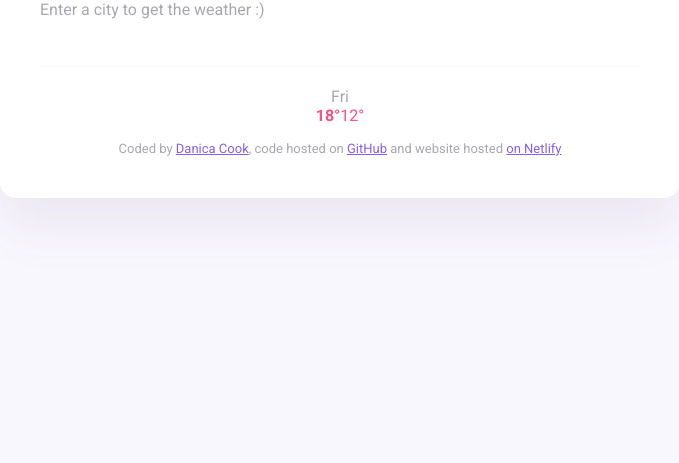
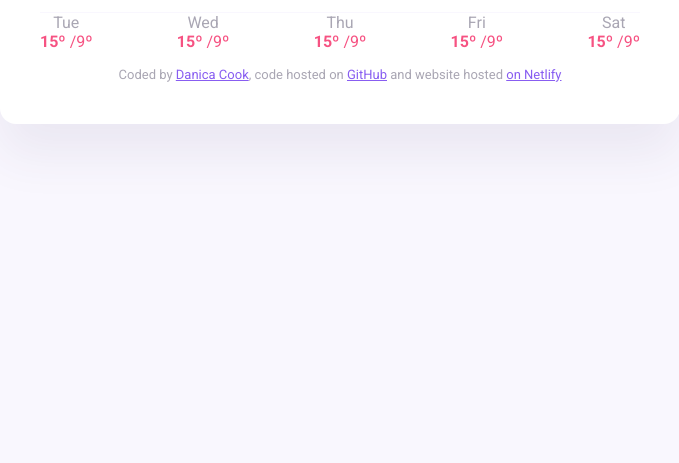
Before and after one commit to itsdanica/vanilla-weather-two, a plain HTML site: page index.html in a window 1280 px wide. Shown: the part 337-800 px from the top of the page, without its empty margins (300-979 px from the left). Drawn offline with nearby package versions, Linux system fonts and the light colour scheme; no server answers.

Commit message:
improved starting page, injected forecast from js, fixed footer links

```diff
--- a/index.html
+++ b/index.html
@@ -31,9 +31,9 @@
       <main>
         <div class="weather">
           <div class="weather-info">
-            <h1 id="heading">Vanilla Weather App</h1>
+            <h1 id="heading"></h1>
             <p>
-              <span id="current-date">Enter a city to get the weather :)</span>
+              <span id="current-date"></span>
               <span id="sky"></span>
               <br />
               <span id="word-humidity"></span><strong id="humidity"></strong>
@@ -47,25 +47,22 @@
             <div class="temp-scale"></div>
           </div>
         </div>
-        <div class="forecast">
-          <div class="row">
-            <div class="column">
-              <div class="forecast-day">Fri</div>
-              <div class="forecast-img"></div>
-              <div class="forecast-temp">
-                <strong class="hi">18°</strong><span class="lo">12°</span>
-              </div>
-            </div>
-          </div>
-        </div>
+        <div class="forecast" id="forecast"></div>
       </main>
       <footer>
         Coded by
         <a href="https://github.com/itsdanica" target="_blank">Danica Cook</a>,
         code hosted on
-        <a href="https://github.com/matthieua/meteo" target="_blank">GitHub</a>
+        <a
+          href="https://github.com/itsdanica/vanilla-weather-two"
+          target="_blank"
+          >GitHub</a
+        >
         and website hosted
-        <a href="https://meteo-shecodes-app.netlify.app/" target="_blank">
+        <a
+          href="https://vanilla-weather-two-shecodess.netlify.app/"
+          target="_blank"
+        >
           on Netlify
         </a>
       </footer>
--- a/src/script.js
+++ b/src/script.js
@@ -73,6 +73,27 @@ function submitCity(event) {
   let searchInput = document.querySelector("#enter-city");
   searchCity(searchInput.value);
 }
-searchCity("Paris");
+function displayForecast() {
+  let forecastDays = ["Tue", "Wed", "Thu", "Fri", "Sat"];
+  let forecastHtml = "";
+  forecastDays.forEach(function (day) {
+    forecastHtml =
+      forecastHtml +
+      `<div class="forecast-day">
+        <div class="forecast-date">${day}</div>
+        <div class="forecast-img"></div>
+        <div class="forecast-temps">
+          <span class="forecast-hi-temp">
+            <strong>15º</strong>
+          </span>
+          <span class="forecast-lo-temp">/9º</span>
+        </div>
+      </div>`;
+  });
+  let forecastElement = document.querySelector("#forecast");
+  forecastElement.innerHTML = forecastHtml;
+}
 let searchCityForm = document.querySelector("#search-city-form");
 searchCityForm.addEventListener("submit", submitCity);
+searchCity("Paris");
+displayForecast();
--- a/src/style.css
+++ b/src/style.css
@@ -97,11 +97,17 @@ p strong {
   margin-top: 20px;
   text-align: center;
 }
+.forecast {
+  display: flex;
+  justify-content: space-between;
+}
 .forecast-day {
   color: #27214266;
+  text-align: center;
 }
-.forecast-temp {
+.forecast-temps {
   color: #f65282;
+  text-align: center;
 }
 footer {
   color: #27214266;
```
